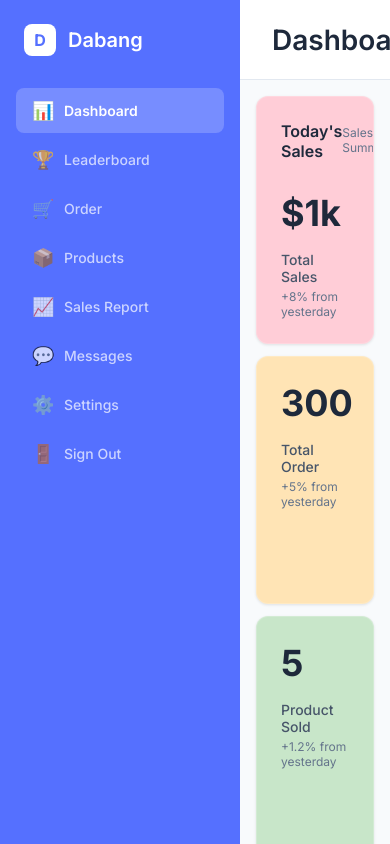
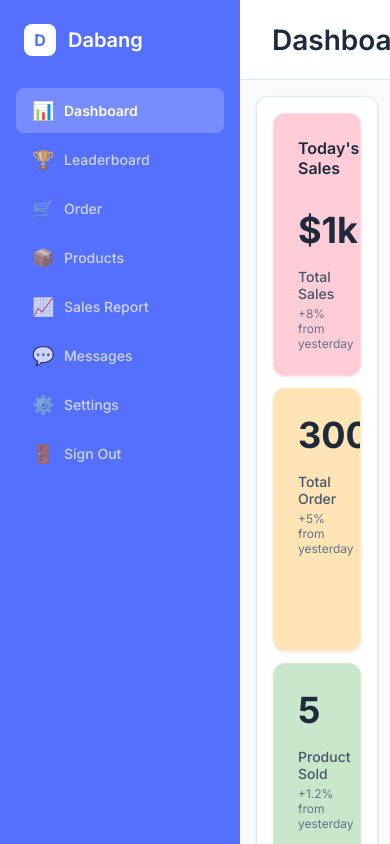
Before and after one commit to PiyushGhavghave/React-CRA-starter-template, a React (Create React App) app: page / in a window 390 px wide. Built offline with nearby package versions, Linux system fonts and the light colour scheme.

Commit message:
Update Dashboard CSS for new layout structure
cgen-c4b7bb1a39ee44eebae853bc78a23d79

```diff
--- a/src/components/Dashboard.css
+++ b/src/components/Dashboard.css
@@ -11,14 +11,27 @@
   gap: 32px;
 }
 
-.metrics-section {
-  width: 100%;
+.top-section {
+  display: grid;
+  grid-template-columns: 2fr 1fr;
+  gap: 20px;
+  align-items: stretch;
 }
 
-.metrics-grid {
-  display: grid;
-  grid-template-columns: 2fr 1fr 1fr 1fr;
-  gap: 20px;
+.todays-sales-container {
+  background-color: white;
+  border-radius: 12px;
+  padding: 24px;
+  box-shadow: 0 1px 3px rgba(0, 0, 0, 0.1);
+  border: 1px solid #e2e8f0;
+}
+
+.visitor-insights-container {
+  background-color: white;
+  border-radius: 12px;
+  padding: 20px;
+  box-shadow: 0 1px 3px rgba(0, 0, 0, 0.1);
+  border: 1px solid #e2e8f0;
 }
 
 .charts-section {
@@ -27,15 +40,17 @@
   gap: 24px;
 }
 
+.chart-grid-single {
+  display: grid;
+  grid-template-columns: 1fr;
+  gap: 20px;
+}
+
 .chart-grid {
   display: grid;
-  grid-template-columns: 2fr 1fr;
+  grid-template-columns: 1fr 1fr;
   gap: 20px;
   align-items: stretch;
-}
-
-.chart-grid:last-child {
-  grid-template-columns: 1fr 1fr;
   margin-top: 20px;
 }
 
@@ -51,13 +66,6 @@
   grid-column: span 1;
 }
 
-.visitor-insights {
-  background-color: white;
-  border-radius: 12px;
-  padding: 20px;
-  box-shadow: 0 1px 3px rgba(0, 0, 0, 0.1);
-  border: 1px solid #e2e8f0;
-}
 
 .bottom-section {
   display: grid;
@@ -75,8 +83,9 @@
 }
 
 @media (max-width: 1200px) {
-  .metrics-grid {
-    grid-template-columns: 1fr 1fr;
+  .top-section {
+    grid-template-columns: 1fr;
+    gap: 16px;
   }
 
   .chart-grid {
@@ -93,7 +102,15 @@
     padding: 16px;
   }
 
-  .metrics-grid {
-    grid-template-columns: 1fr;
+  .top-section {
+    gap: 12px;
+  }
+
+  .todays-sales-container {
+    padding: 16px;
+  }
+
+  .visitor-insights-container {
+    padding: 16px;
   }
 }
```
